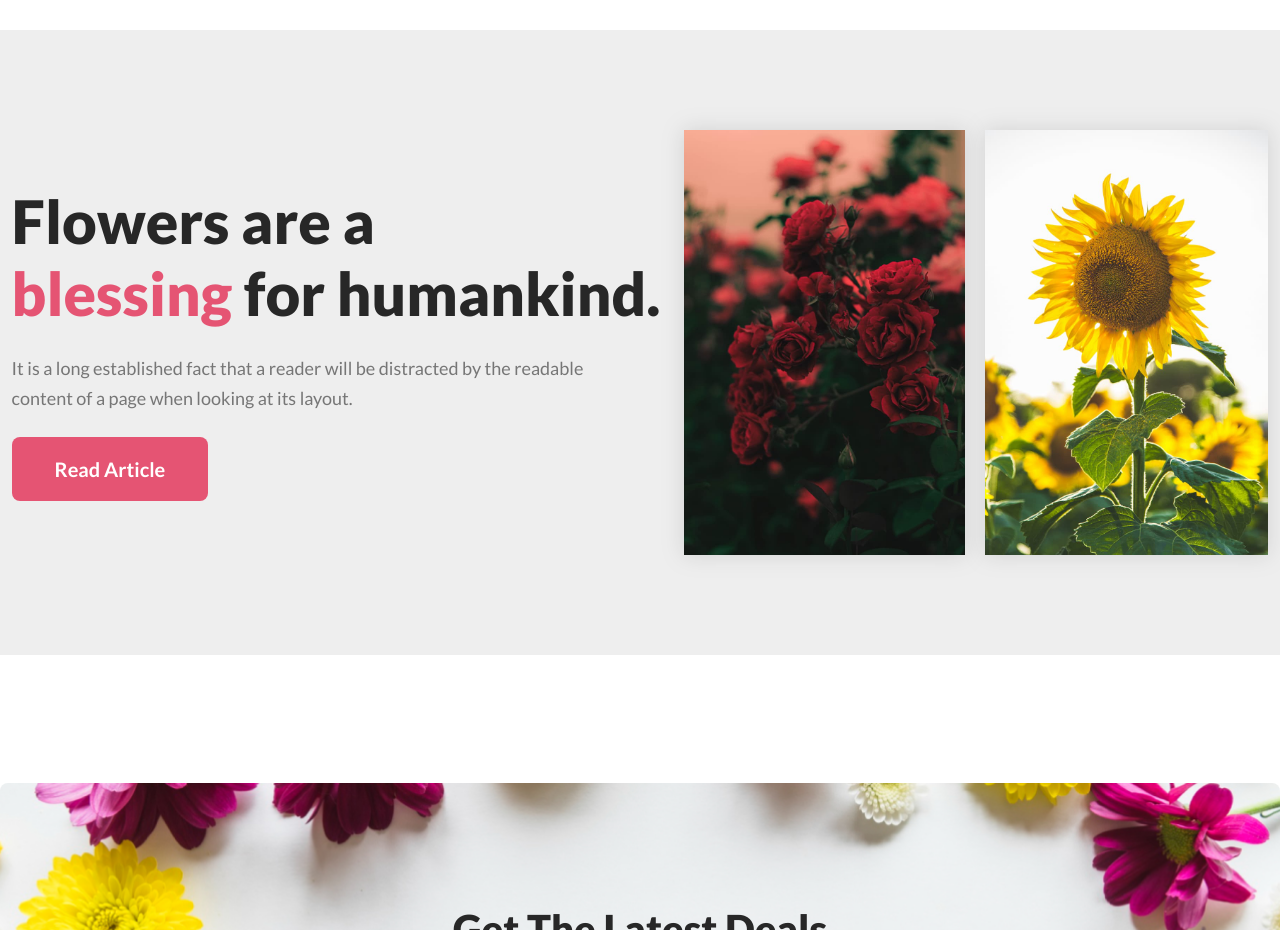
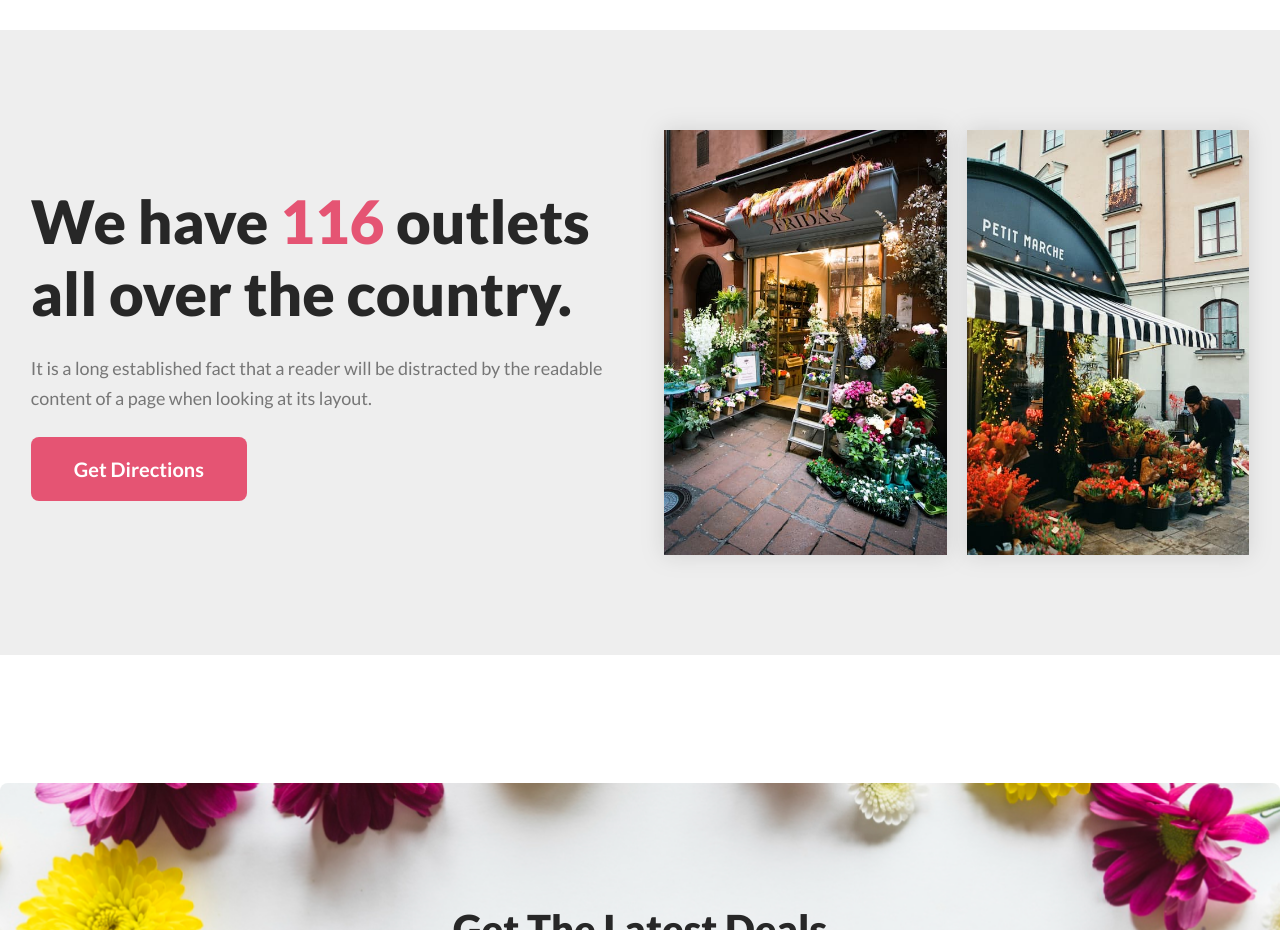
Before and after one commit to Nashiuz-Zaman/flower-shop, a plain HTML site: page index.html in a window 1280 px wide. Shown: the part 3800-4730 px from the top of the page. Drawn offline with Linux system fonts and the light colour scheme.

Commit message:
Change the blessings section into stores section and remove the blessingws photos and add store photos

```diff
--- a/index.html
+++ b/index.html
@@ -175,31 +175,31 @@
         </div>
       </section>
 
-      <!-- blessings section -->
-      <section class="blessings section-margin">
-        <div class="blessings-content-container container align-center">
-          <div class="blessings-text">
-            <h2 class="blessings-title">
-              Flowers are a <br />
-              <span class="primary-color-text">blessing</span> for humankind.
+      <!-- stores section -->
+      <section class="stores section-margin">
+        <div class="stores-content-container container align-center">
+          <div class="stores-text">
+            <h2 class="stores-title">
+              We have <span class="primary-color-text">116</span> outlets<br />
+              all over the country.
             </h2>
-            <p class="blessings-description text-description">
+            <p class="stores-description text-description">
               It is a long established fact that a reader will be distracted by
               the readable <br />
               content of a page when looking at its layout.
             </p>
-            <button class="btn-primary">Read Article</button>
+            <button class="btn-primary">Get Directions</button>
           </div>
 
-          <div class="blessings-img-container">
+          <div class="stores-img-container">
             <img
-              class="blessings-img"
-              src="./assets/blessings-1.jpg"
+              class="stores-img"
+              src="./assets/store-1.jpg"
               alt="red flower field"
             />
             <img
-              class="blessings-img"
-              src="./assets/blessings-2.jpg"
+              class="stores-img"
+              src="./assets/store-2.jpg"
               alt="red flower field"
             />
           </div>
--- a/styles/index.css
+++ b/styles/index.css
@@ -214,20 +214,20 @@ img {
   height: 396px;
 }
 
-/* blessings styles */
+/* stores styles */
 
-.blessings {
+.stores {
   background-color: rgb(238, 238, 238);
   padding: 100px 0;
 }
 
-.blessings-content-container {
+.stores-content-container {
   display: flex;
   align-items: center;
   justify-content: space-around;
 }
 
-.blessings-title {
+.stores-title {
   font-size: 60px;
   color: #272727;
   text-align: left;
@@ -235,18 +235,18 @@ img {
   font-weight: 800;
 }
 
-.blessings-description {
+.stores-description {
   margin-bottom: 24px;
 }
 
-.blessings-img-container {
+.stores-img-container {
   display: flex;
   align-items: center;
   justify-content: center;
   gap: 20px;
 }
 
-.blessings-img {
+.stores-img {
   height: 425px;
   box-shadow: 0px 0px 20px rgba(128, 128, 128, 0.25);
 }
```
Also changed, not shown: assets/blessings-1.jpg (deleted), assets/blessings-2.jpg (deleted), assets/store-1.jpg (added), assets/store-2.jpg (added).
